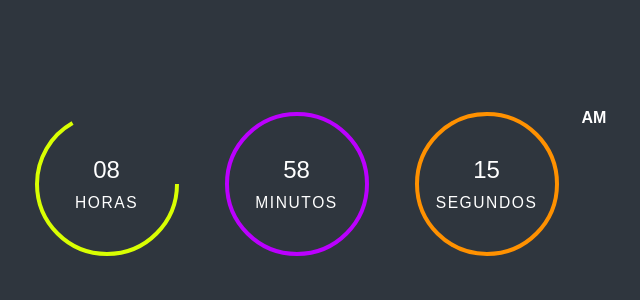
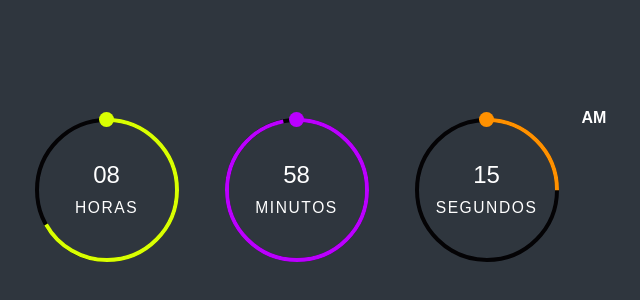
Before and after one commit to florianopolismarcelo/diversos-projetos, a plain HTML site: page projeto-relogio02/index.html in a window 1280 px wide. Shown: the part 216-516 px from the top of the page, without its empty margins (311-951 px from the left). Drawn offline with Linux system fonts and the light colour scheme.

Commit message:
projeto relogio

```diff
--- a/projeto-relogio02/index.html
+++ b/projeto-relogio02/index.html
@@ -11,6 +11,7 @@
   <body>
     <ul id="relogio">
       <li class="item-circulo" style="--clr: #d9ff02;">
+        <i class="pontos hr_ponto"></i>
         <!-- a tag svg é para criar um circulo cx= coordenada do eixo x - cy coordenada do eixo y e r = raio -->
         <svg>
           <circle cx="70" cy="70" r="70"></circle>
@@ -19,6 +20,7 @@
         <div id="horas">00</div>
       </li>
       <li class="item-circulo" style="--clr: #bb00ff;">
+        <i class="pontos min_ponto"></i>
         <svg>
           <circle cx="70" cy="70" r="70"></circle>
           <circle cx="70" cy="70" r="70" id="mm"></circle>
@@ -26,6 +28,7 @@
         <div id="minutos">00</div>
       </li>
       <li class="item-circulo" style="--clr: #ff9100;">
+        <i class="pontos seg_ponto"></i>
         <svg>
           <circle cx="70" cy="70" r="70"></circle>
           <circle cx="70" cy="70" r="70" id="ss"></circle>
--- a/projeto-relogio02/script.js
+++ b/projeto-relogio02/script.js
@@ -6,6 +6,10 @@ let ampm = document.getElementById("ampm")
 let hh = document.getElementById("hh")
 let mm = document.getElementById("mm")
 let ss = document.getElementById("ss")
+
+let hr_ponto = document.getElementById(".hr_ponto")
+let min_ponto = document.getElementById(".min_ponto")
+let seg_ponto = document.getElementById(".seg_ponto")
 
 setInterval(() => {
   let h = new Date().getHours()
@@ -23,11 +27,21 @@ setInterval(() => {
   m = m < 10 ? "0" + m : m
   s = s < 10 ? "0" + s : s
 
-  // console.log(amdDmd)
   horas.innerHTML = h + "<br><span>Horas</span>"
   minutos.innerHTML = m + "<br><span>Minutos</span>"
   segundos.innerHTML = s + "<br><span>Segundos</span>"
   ampm.innerHTML = amdDmd
 
   hh.style.strokeDashoffset = 440 - (440 * h) / 12
+  mm.style.strokeDashoffset = 440 - (440 * m) / 60
+  ss.style.strokeDashoffset = 440 - (440 * s) / 60
+
+  //  360 % 12 = 30
+  hr_ponto.style.transform = `rotate(${h * 30}deg)`
+
+  //  360 % 60 = 6
+  min_ponto.style.transform = `rotate(${m * 6}deg)`
+
+  //  360 % 60 = 6
+  seg_ponto.style.transform = `rotate(${s * 6}deg)`
 })
--- a/projeto-relogio02/style.css
+++ b/projeto-relogio02/style.css
@@ -30,9 +30,11 @@ body {
   left: 3px;
   width: 100%;
   height: 100%;
+  transform: rotate(270deg);
 }
 #horas, #minutos, #segundos {
   position: absolute;
+  padding-top: 10px;
   font-weight: 500;
   font-size: 1.5em;
   text-align: center;
@@ -59,6 +61,23 @@ body {
   stroke-dasharray: 440;
   transform: translate(2px, 2px);
 }
-.item-circulo svg circle:nth-of-type(1){
-  stroke: transparent;
+.item-circulo svg circle:nth-of-type(1) {
+  stroke: #040305;
 }
+.item-circulo .pontos {
+  position: absolute;
+  top: 3px;
+  display: flex;
+  justify-content: center;
+  z-index: 10;
+  width: 100%;
+  height: 103%;
+}
+.item-circulo .pontos::before {
+  content: '';
+  position: absolute;
+  width: 15px;
+  height: 15px;
+  background: var(--clr);
+  border-radius: 50%;
+}
```
